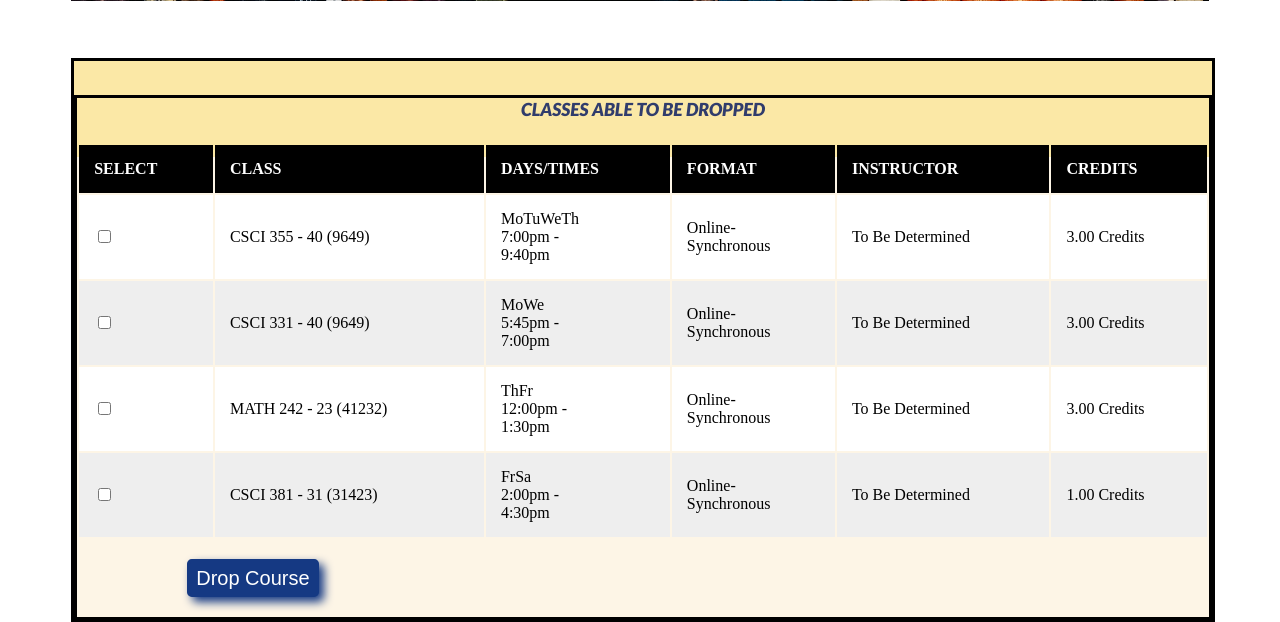
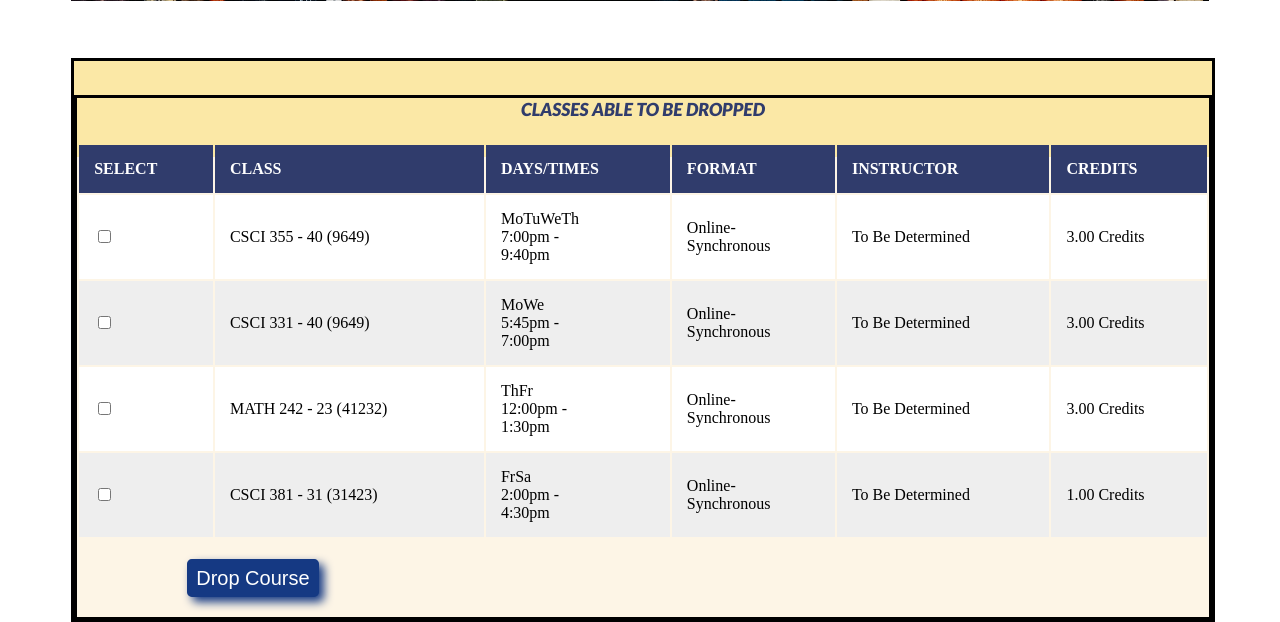
Before and after one commit to jonathanyulan99/qcfirst, a web app: file TestSite/HTML/student/drop-courses.html in a window 1280 px wide. Shown: the part 801-1423 px from the top of the page. Run offline with its HTML, style and script files only (its server is not run), Linux system fonts and the light colour scheme; some libraries are stand-ins or nearby versions.

Commit message:
Pushed drop-student

```diff
--- a/TestSite/CSS/student-styles/dropstyles.css
+++ b/TestSite/CSS/student-styles/dropstyles.css
@@ -176,8 +176,8 @@ th, td{
     text-align: left;
 }
 
-th{
-    background-color: black;
+th {
+    background-color: #303c6c;
     color: white;
 }
 
```
